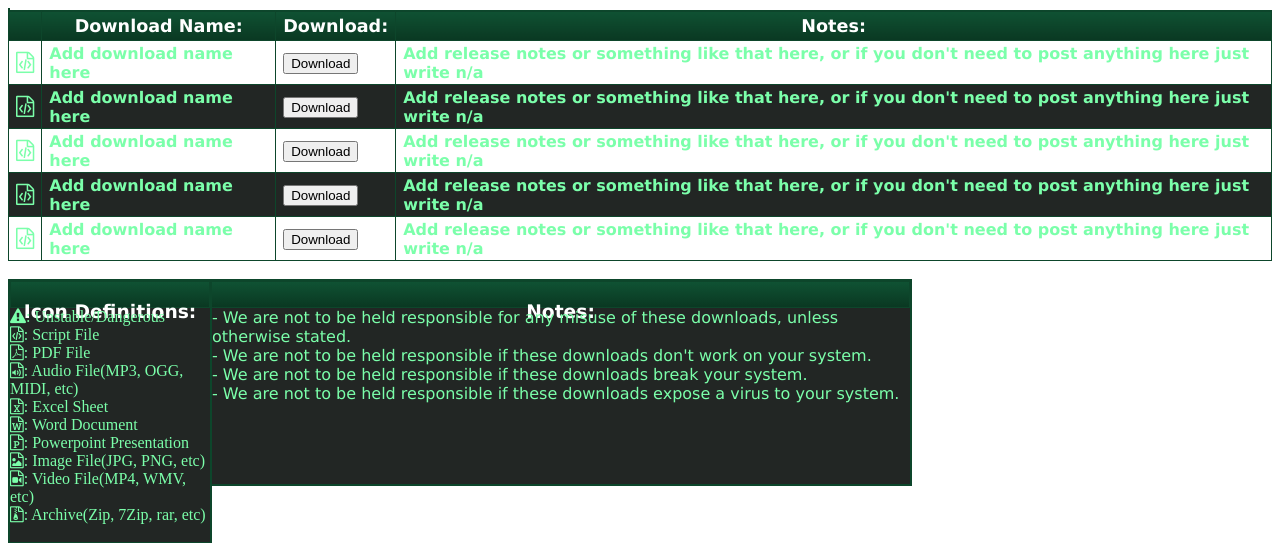
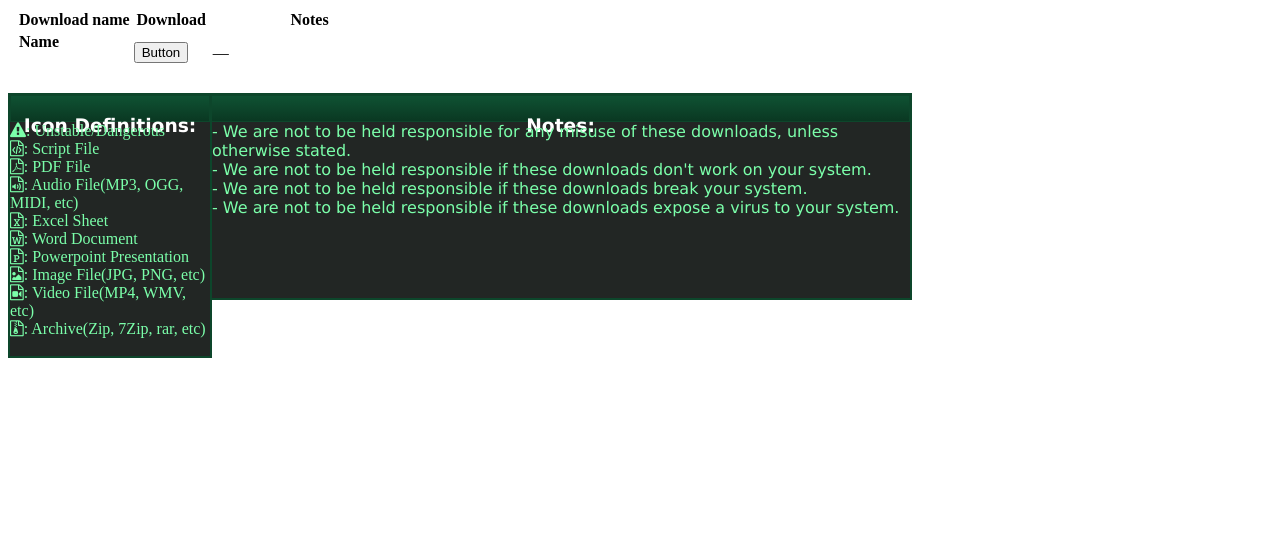
Before and after one commit to Arisotura/Blargboard-extras, a PHP site: page /downloads.php in a window 1280 px wide. Shown: the top 543 px of the page. Run offline with PHP 8.4, Linux system fonts and the light colour scheme; some libraries are stand-ins or nearby versions.

Commit message:
Update downloads.php
It looked too fat and ugly. This will give it a push

```diff
--- a/pages/downloads.php
+++ b/pages/downloads.php
@@ -67,50 +67,32 @@
 }
 </style>
 
-	<table class="downloadtable" border="1" cellspacing="1" cellpadding="0">
-	<table id="downloads">
-		<tr>
-			<th></i></th>
-			<th><center>Download Name:</center></th>
-			<th><center>Download:</center></th>
-			<th><center>Notes:</center></th>
+<table class="outline margin forumlist">
+		<tbody><tr class="header1">
+			<th>&nbsp;</th>
+			<th>Download name</th>
+			<th style="width: 75px;">Download</th>
+
+			<th style="min-width:150px; width:50%;">Notes</th>
+
 		</tr>
-        <tr>
-             <!-- If you want a custom icon and not Font Awesome, you can use this html instead: <img src="http://kuribo64.net/img/icons/icon1.png">
-             NOTE: If you are using font awesome for the icons, make sure to add fa-lg after you icon code, to get the best result! Also, try to keep the image small, and not
-             giant.-->
-			<td><i class="fa fa-file-code-o fa-lg"></td>
-			<td><b>Add download name here<b></td>
-			<td><b><a href=""><button type="button">Download</button></a><b></td>
-			<td><b>Add release notes or something like that here, or if you don't need to post anything here just write n/a<b></td>
+				<tr class="cell1">
+			<td class="cell2 newMarker"></td>
+			<td>
+				<h4>Name</h4>
+
+			</td>
+			<td class="center cell2"><a href="/?page=forum&amp;id=1"><button>Button</button></a></td>
+
+			<td class="center smallFonts">
+				<span>
+									—
+								</span>
+			</td>
+
 		</tr>
 
-		<tr class="alt">
-			<td><i class="fa fa-file-code-o fa-lg"></td>
-			<td><b>Add download name here<b></td>
-			<td><b><a href=""><button type="button">Download</button></a><b></td>
-			<td><b>Add release notes or something like that here, or if you don't need to post anything here just write n/a<b></td>
-		</tr>
-		<tr>
-			<td><i class="fa fa-file-code-o fa-lg"></td>
-			<td><b>Add download name here<b></td>
-			<td><b><a href=""><button type="button">Download</button></a><b></td>
-			<td><b>Add release notes or something like that here, or if you don't need to post anything here just write n/a<b></td>
-	    <tr>
-		</tr>
-		<tr class="alt">
-			<td><i class="fa fa-file-code-o fa-lg"></td>
-			<td><b>Add download name here<b></td>
-			<td><b><a href=""><button type="button">Download</button></a><b></td>
-			<td><b>Add release notes or something like that here, or if you don't need to post anything here just write n/a<b></td>
-		</tr>
-		<tr>
-			<td><i class="fa fa-file-code-o fa-lg"></td>
-			<td><b>Add download name here<b></td>
-			<td><b><a href=""><button type="button">Download</button></a><b></td>
-			<td><b>Add release notes or something like that here, or if you don't need to post anything here just write n/a<b></td>
-		</tr>
-	</table>
+			</tbody></table>
 	<br>
 	<div id="definitions"><div id="titlebar"><center><h3>Icon Definitions:</h3></center></div><i class="fa fa-exclamation-triangle"></i>: Unstable/Dangerous<br>
 	<i class="fa fa-file-code-o"></i>: Script File<br>
```
